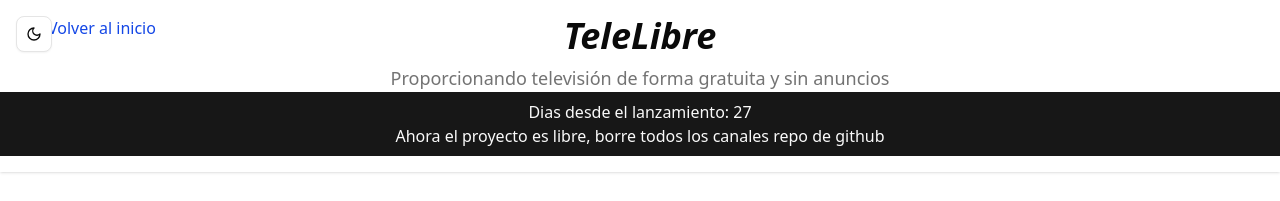
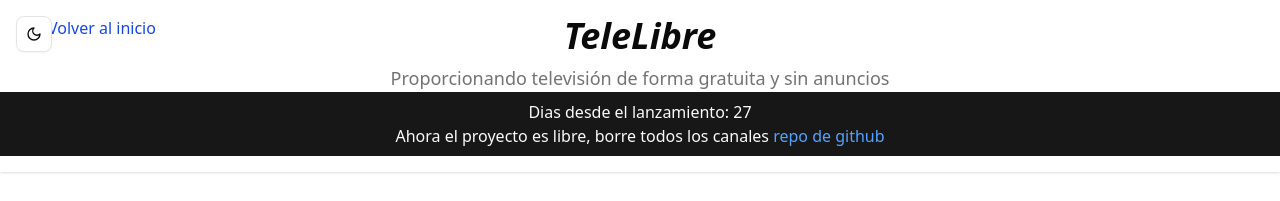
Before and after one commit to 9h8x/telelibre, an Astro site: page /informacion in a window 1280 px wide. Shown: the top 201 px of the page. Built offline with nearby package versions, Linux system fonts and the light colour scheme; Astro itself is replaced by a stand-in of ours.

Commit message:
Update Layout.astro

```diff
--- a/src/layouts/Layout.astro
+++ b/src/layouts/Layout.astro
@@ -66,7 +66,7 @@
       </div>
       <div class="w-full bg-primary py-2 text-primary-foreground">
         <p class="text-center" id="days-since"></p>
-        <p class="text-center">Ahora el proyecto es libre, borre todos los canales <a href="https://github.com/9h8x/telelibre/">repo de github </a></p>
+        <p class="text-center">Ahora el proyecto es libre, borre todos los canales <a class="text-blue-400" href="https://github.com/9h8x/telelibre/">repo de github </a></p>
       </div>
     </header>
 
```
